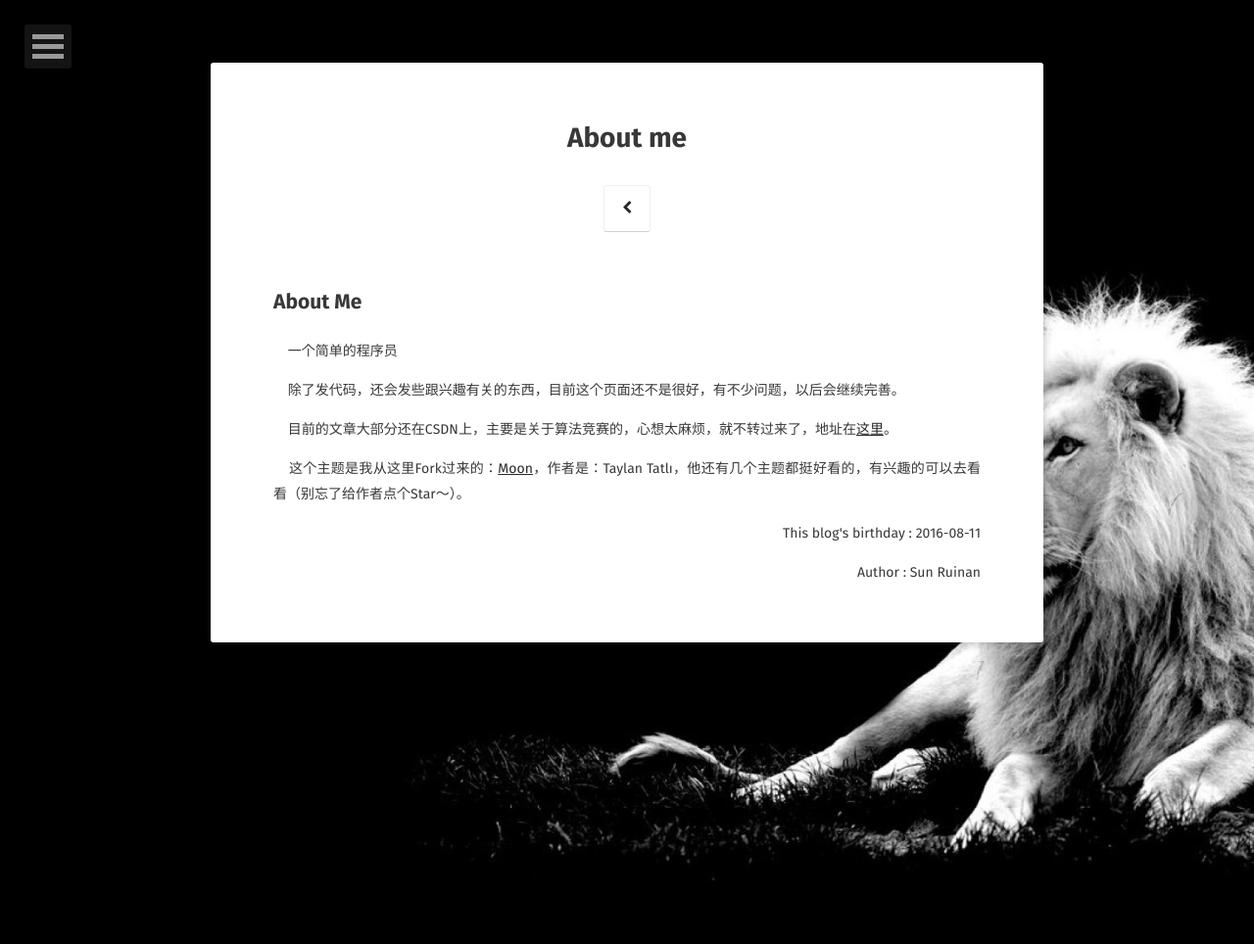
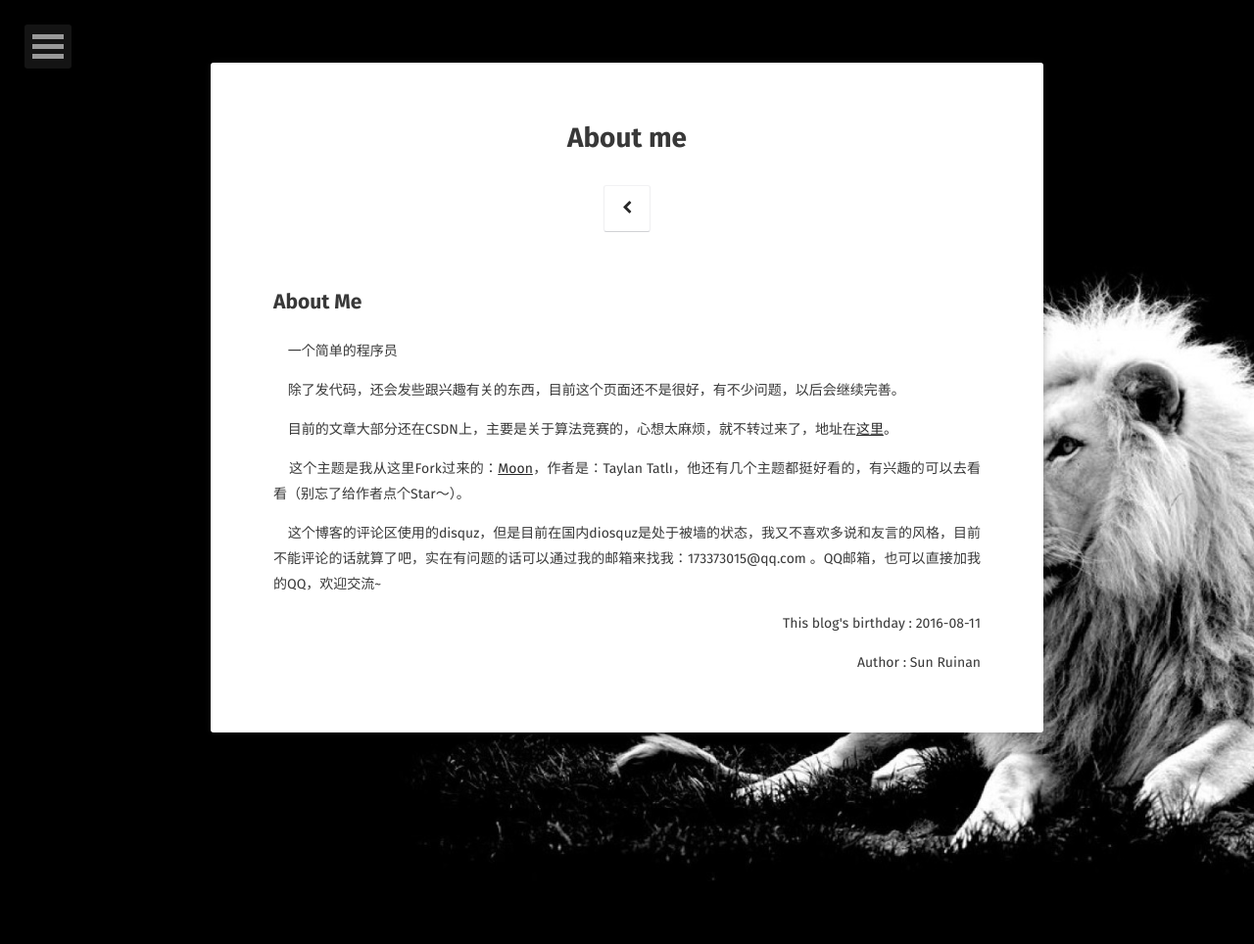
Before and after one commit to BlackWaters/BlackWaters.github.io, a Jekyll site: the page built from about/index.md, in a window 1280 px wide. Shown: the whole page at 98% size. Built offline with Jekyll 4.4.1, drawn with Linux system fonts in a browser that asks for light colours; some web fonts are replaced.

Commit message:
Update index.md

```diff
--- a/about/index.md
+++ b/about/index.md
@@ -15,5 +15,7 @@ comments: false
 
 &#160;&#160;&#160;&#160;这个主题是我从这里Fork过来的：[Moon](https://github.com/TaylanTatli/Moon "Moon")，作者是：Taylan Tatlı，他还有几个主题都挺好看的，有兴趣的可以去看看（别忘了给作者点个Star～）。
 
+&#160;&#160;&#160;&#160;这个博客的评论区使用的disquz，但是目前在国内diosquz是处于被墙的状态，我又不喜欢多说和友言的风格，目前不能评论的话就算了吧，实在有问题的话可以通过我的邮箱来找我：173373015@qq.com 。QQ邮箱，也可以直接加我的QQ，欢迎交流~
+
 <p align="right">This blog's birthday  :  2016-08-11 </p>
 <p align="right"> Author  :  Sun Ruinan </p>
```
